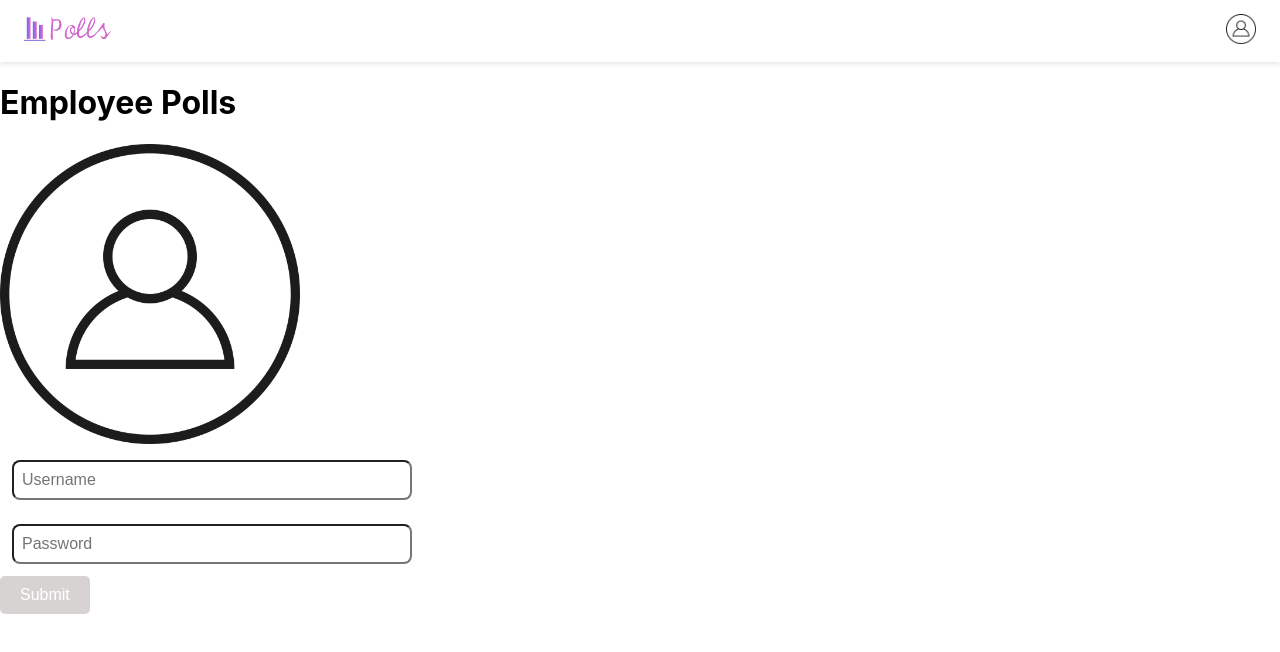
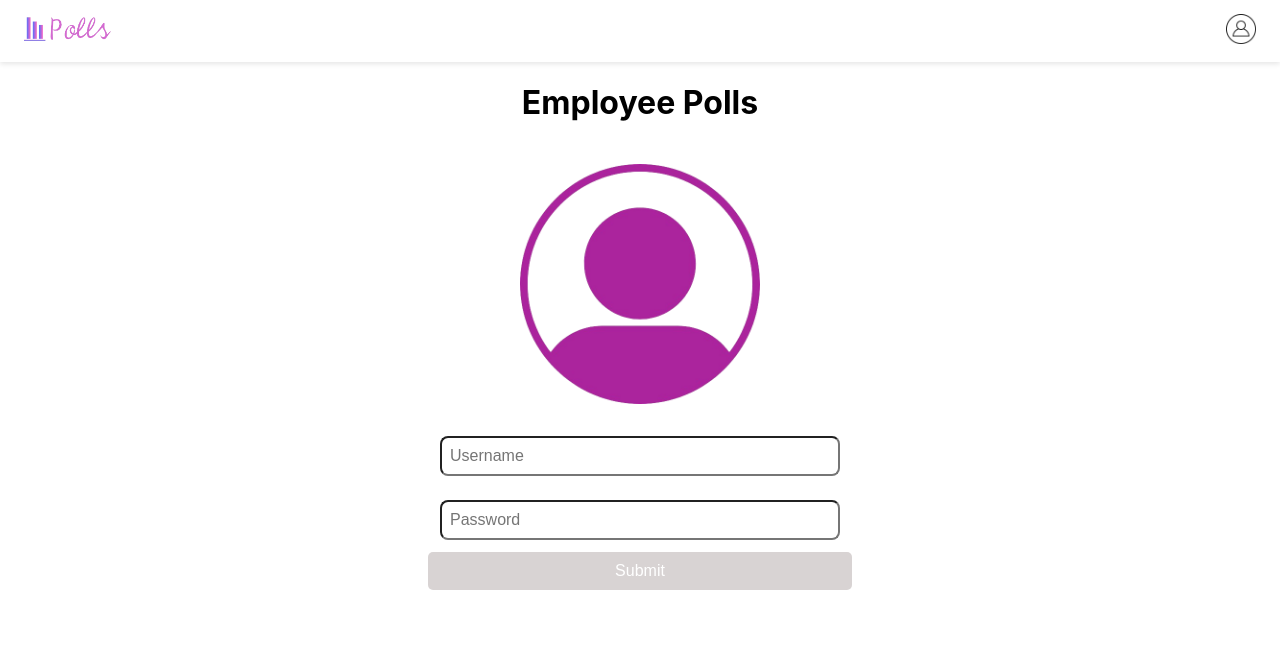
Before and after one commit to huynhlqDev/employee-poll, a React (Create React App) app: page / in a window 1280 px wide. Shown: the top 652 px of the page. Built offline with nearby package versions, Linux system fonts and the light colour scheme.

Commit message:
update login flow

```diff
--- a/src/App.css
+++ b/src/App.css
@@ -54,8 +54,8 @@
   font-size: medium;
 }
 
-.form-submit-btn {
-  background-color: #aba6a6;
+.login-form-btn {
+  background-color: #c140b4;
     color: #fff;
     padding: 10px 20px;
     border: none;
@@ -65,11 +65,11 @@
     transition: background-color 0.3s;
 }
 
-.form-submit-btn:active {
-  background-color: #494444;
+.login-form-btn:active {
+  background-color: #cf9bc9;
 }
 
-.form-submit-btn:disabled {
+.login-form-btn:disabled {
   background-color: #d8d3d3;
   cursor: not-allowed;
 }
@@ -105,6 +105,13 @@
   cursor: pointer;
 }
 
+.user-dropdown {
+  position: absolute;
+  top: 100%; /* Đặt dropdown ở dưới header */
+  right: 0; /* Đặt dropdown ở bên phải */
+  margin-top: 10px; /* Khoảng cách giữa dropdown và header */
+}
+
 .nav ul {
   list-style: none;
   margin: 0;
@@ -131,14 +138,20 @@
 }
 
 
-.login-logo {
-  height: 300px;
+.login {
+  display: flex;
+  flex-direction: column;
+  align-items: center;
 }
 
-/* UserDropdown.css */
-.user-dropdown {
-  position: absolute;
-  top: 100%; /* Đặt dropdown ở dưới header */
-  right: 0; /* Đặt dropdown ở bên phải */
-  margin-top: 10px; /* Khoảng cách giữa dropdown và header */
+.login-form {
+  display: flex;
+  flex-direction: column;
+  align-items: stretch;
 }
+
+.login-logo {
+  height: 280px;
+  width: 280px;
+  padding: 20px
+}
--- a/src/components/Header.js
+++ b/src/components/Header.js
@@ -11,10 +11,13 @@ const Header = () => {
     const isLoggedIn = useSelector(state => state.auth.isLoggedIn);
     const loginInfo = useSelector(state => state.auth.loginInfo);
 
+    const [existingUsers, setExistingUsers] = useState(_getExistingUsers());
     const [showUserDropdown, setShowUserDropdown] = useState(false)
+
 
     useEffect(() => {
         setShowUserDropdown(false)
+        setExistingUsers(_getExistingUsers())
     }, [isLoggedIn])
 
     const handleLogout = () => {
@@ -58,7 +61,7 @@ const Header = () => {
 
             </div>
             {showUserDropdown &&
-                <UserDropdown users={_getExistingUsers()} handleOnSelectUser={handleOnSelectUser} />}
+                <UserDropdown users={existingUsers} handleOnSelectUser={handleOnSelectUser} />}
         </header>
     )
 }
--- a/src/components/Login.js
+++ b/src/components/Login.js
@@ -33,13 +33,13 @@ const Login = () => {
     }
 
     return (
-        <div>
+        <div className='login'>
             <h1>Employee Polls</h1>
             <img className='login-logo'
-                src="./login-logo.png"
+                src="./login-logo-2.png"
                 alt={"logo"}
             />
-            <div>
+            <div className='login-form'>
                 <div className="login-input" id="username">
                     <input
                         type="text"
@@ -56,7 +56,7 @@ const Login = () => {
                         className="form-control"
                     />
                 </div>
-                <button disabled={isDisabledSubmit} onClick={handleOnSubmit} className='form-submit-btn'>Submit</button>
+                <button disabled={isDisabledSubmit} onClick={handleOnSubmit} className='login-form-btn'>Submit</button>
             </div>
         </div>
     )
--- a/src/data/existingUsers.js
+++ b/src/data/existingUsers.js
@@ -1,6 +1,5 @@
 
-let existingUsers = [
-];
+let existingUsers = [];
 
 const _saveLoginUser = (newUser) => {
     if (!existingUsers.find(user => user.id === newUser.id)) {
--- a/src/reducers/authenReducer.js
+++ b/src/reducers/authenReducer.js
@@ -1,4 +1,7 @@
-import { _removeLoginUser, _saveLoginUser } from "../data/existingUsers";
+import {
+    // _removeLoginUser,
+    _saveLoginUser
+} from "../data/existingUsers";
 
 const initialState = {
     isLoggedIn: false,
@@ -33,10 +36,10 @@ const authenReducer = (state = initialState, action) => {
         }
     }
 
-    const logout = (id) => {
-        _removeLoginUser(id)
-        return true
-    }
+    // const logout = (id) => {
+    //     _removeLoginUser(id)
+    //     return true
+    // }
 
     switch (action.type) {
         case 'LOGIN':
@@ -48,7 +51,7 @@ const authenReducer = (state = initialState, action) => {
         case 'LOGOUT':
             return {
                 ...state,
-                isLoggedIn: !logout(),
+                isLoggedIn: false,
                 loginInfo: {}
             };
         default:
```
Also changed, not shown: public/login-logo-2.png (added).
